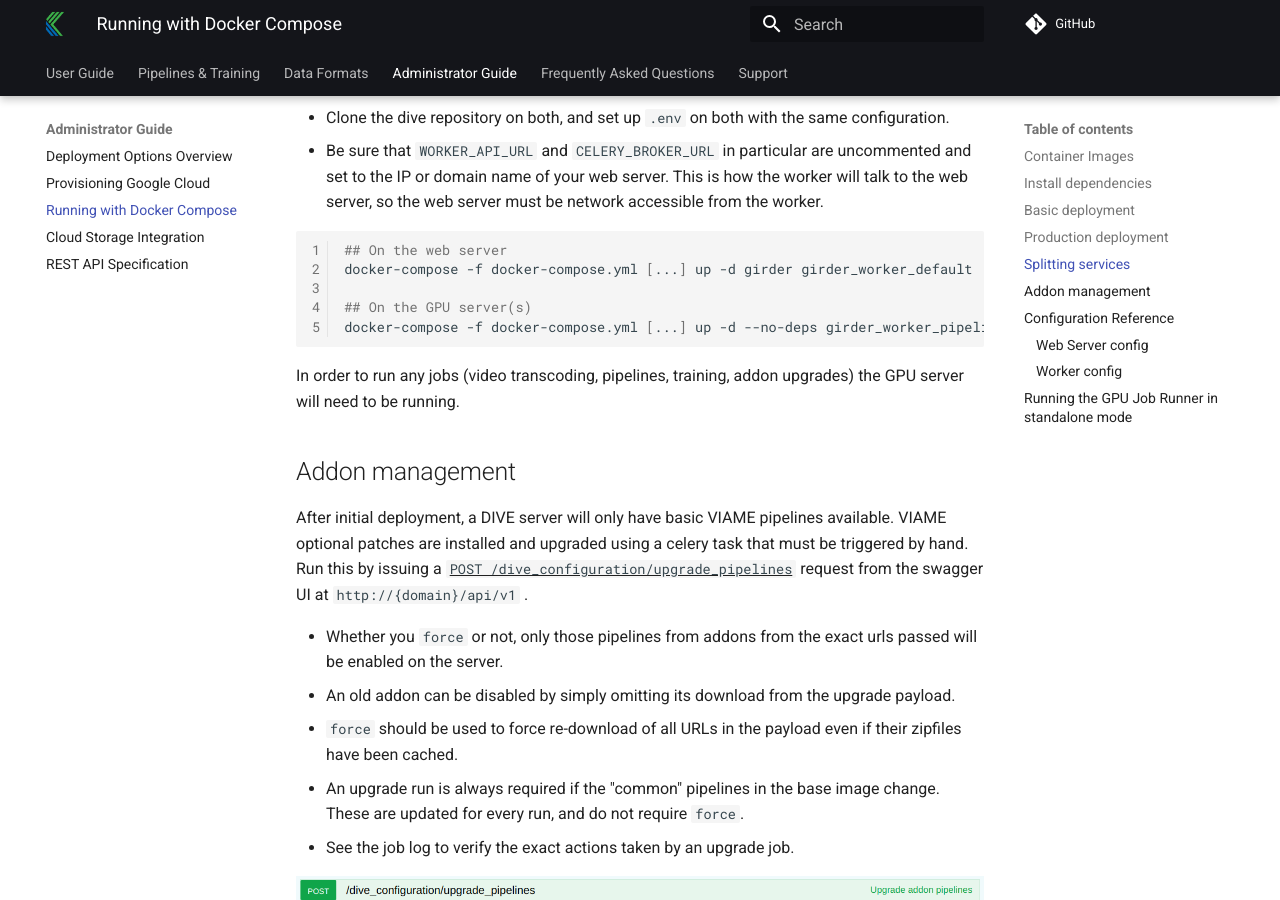
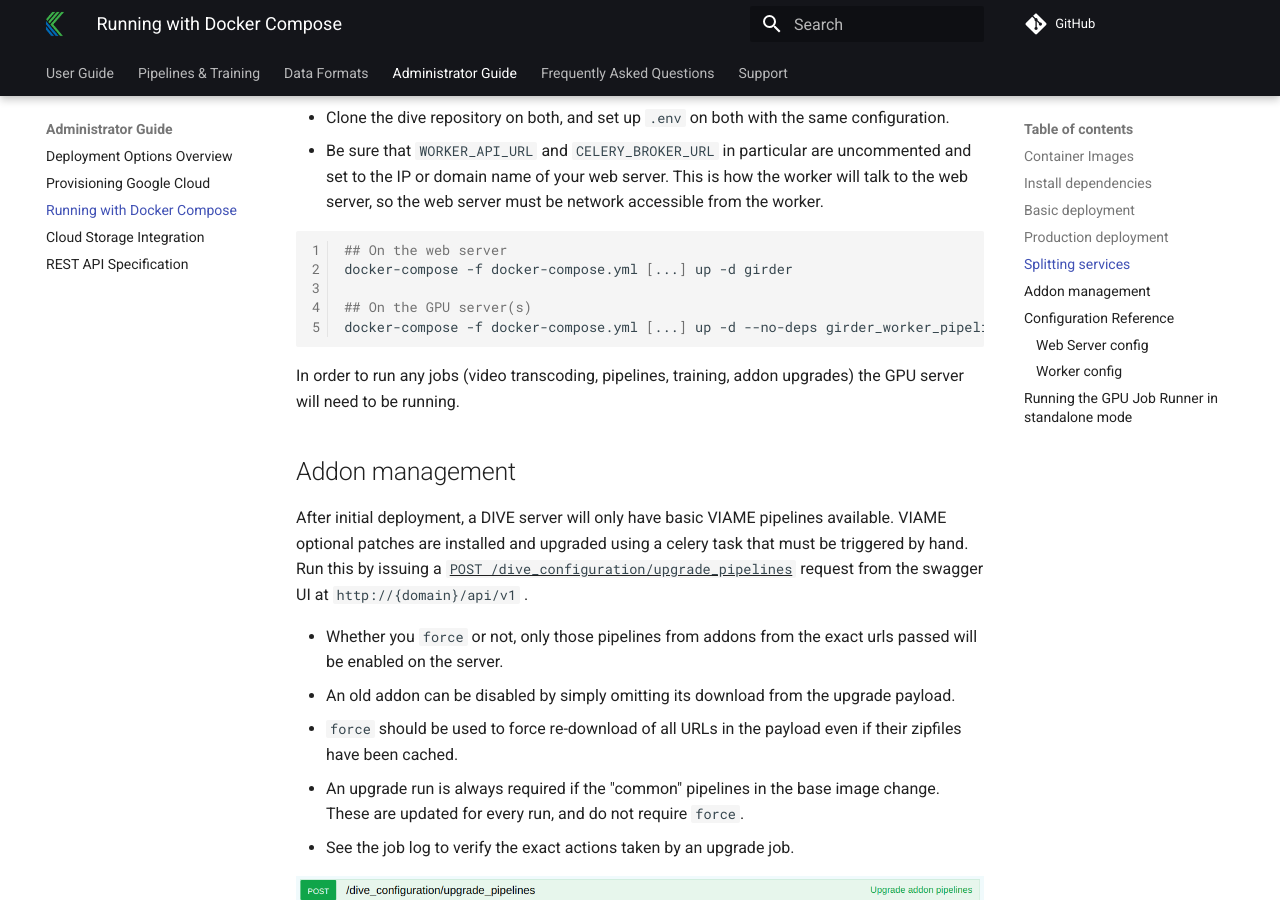
Before and after one commit to Kitware/dive, an MkDocs documentation site: the page built from docs/Deployment-Docker-Compose.md, in a window 1280 px wide and 900 px high, scrolled down 3233 px. Built offline with MkDocs 1.6.1 and Material for MkDocs 9.7.7, drawn with Linux system fonts in a browser that asks for light colours; comment, search, counter and statistics services are not loaded.

Commit message:
Update docs again

````diff
--- a/docs/Deployment-Docker-Compose.md
+++ b/docs/Deployment-Docker-Compose.md
@@ -90,10 +90,10 @@ It's possible to split your web server and task runner between multiple nodes.
 
 ``` bash
 ## On the web server
-docker-compose -f docker-compose.yml [...] up -d girder girder_worker_default
+docker-compose -f docker-compose.yml [...] up -d girder
 
 ## On the GPU server(s)
-docker-compose -f docker-compose.yml [...] up -d --no-deps girder_worker_pipelines girder_worker_training
+docker-compose -f docker-compose.yml [...] up -d --no-deps girder_worker_pipelines girder_worker_training girder_worker_default
 ```
 
 In order to run any jobs (video transcoding, pipelines, training, addon upgrades) the GPU server will need to be running.
````
